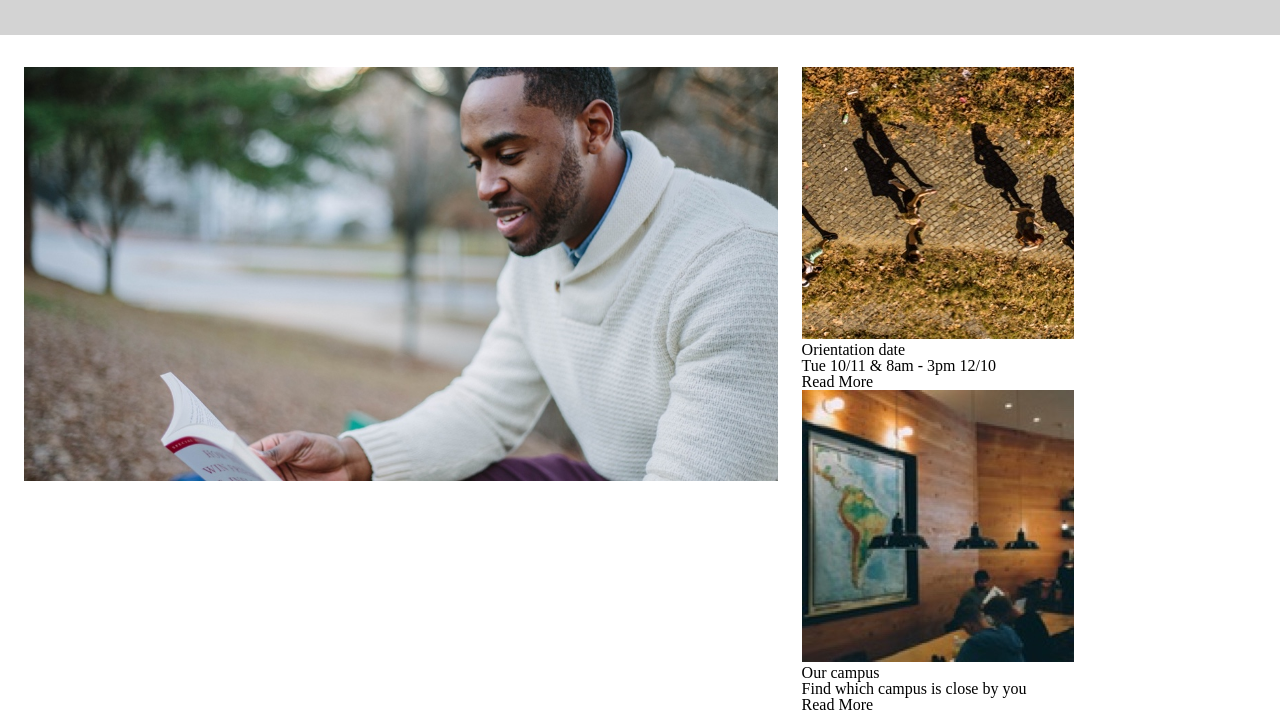
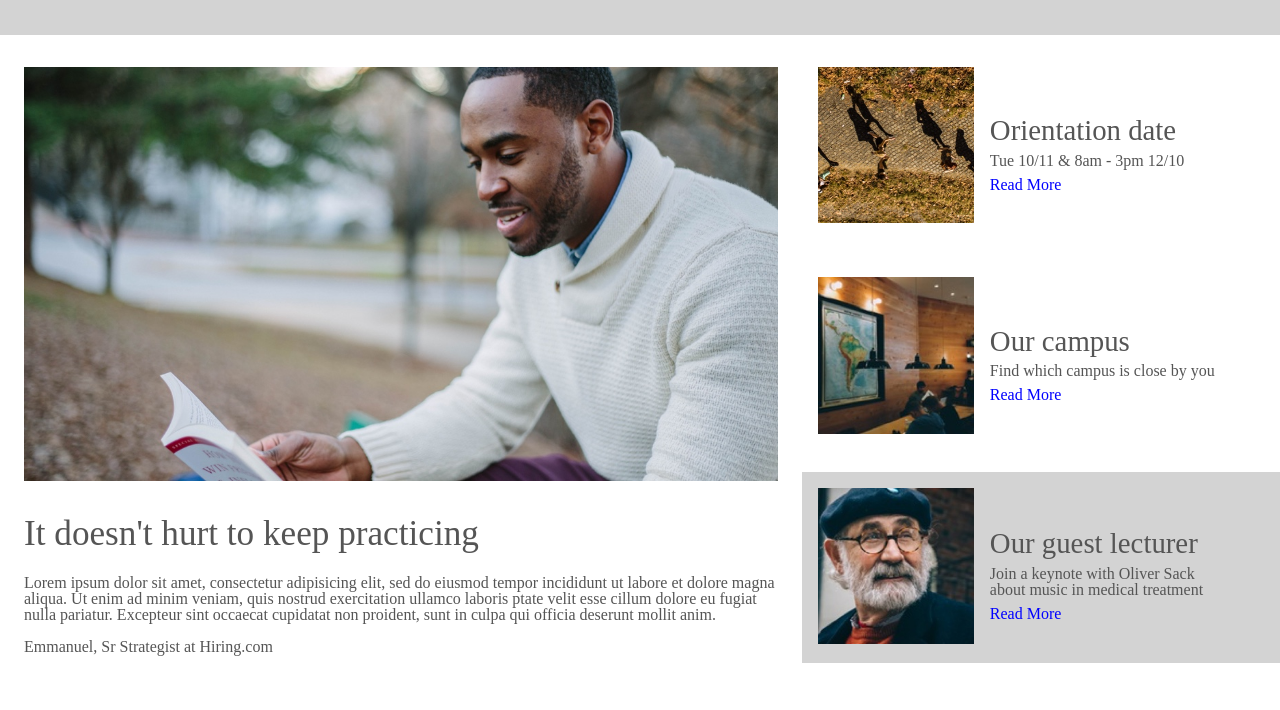
Before and after one commit to shyamnair1487/colmar-academy, a plain HTML site: page index.html in a window 1280 px wide. Shown: the part 653-1363 px from the top of the page. Drawn offline with Linux system fonts and the light colour scheme.

Commit message:
Styled support section 1

```diff
--- a/index.html
+++ b/index.html
@@ -37,6 +37,16 @@
       <div class="container">
         <div class="image">
           <img src="resources/images/information-main.jpg" alt="information">
+          <h2>It doesn't hurt to keep practicing</h2>
+          <p>Lorem ipsum dolor sit amet, consectetur adipisicing elit,
+            sed do eiusmod tempor incididunt ut labore et dolore magna aliqua.
+            Ut enim ad minim veniam, quis nostrud exercitation ullamco laboris ptate velit esse cillum
+            dolore eu fugiat nulla pariatur. Excepteur sint occaecat cupidatat non proident, sunt in
+            culpa qui officia deserunt mollit anim.
+            <br>
+            <br>
+            Emmanuel, Sr Strategist at Hiring.com
+          </p>
         </div>
         <div class="description">
           <div class="info">
@@ -44,7 +54,7 @@
               <img src="resources/images/information-orientation.jpg" alt="orientation">
             </div>
             <div class="details">
-              <h2>Orientation date</h2>
+              <h3>Orientation date</h3>
               <p>Tue 10/11 &amp; 8am - 3pm 12/10</p>
               <a href="#">Read More</a>
             </div>
@@ -54,17 +64,17 @@
               <img src="resources/images/information-campus.jpg" alt="Our campus">
             </div>
             <div class="details">
-              <h2>Our campus</h2>
+              <h3>Our campus</h3>
               <p>Find which campus is close by you</p>
               <a href="#">Read More</a>
             </div>
           </div>
-          <div class="info">
+          <div class="info" id="grey">
             <div class="pic">
               <img src="resources/images/information-guest-lecture.jpg" alt="Guest Lecturer">
             </div>
             <div class="details">
-              <h2>Our guest lecturer</h2>
+              <h3>Our guest lecturer</h3>
               <p>Join a keynote with Oliver Sack <br> about music in medical treatment</p>
               <a href="#">Read More</a>
             </div>
--- a/resources/css/style.css
+++ b/resources/css/style.css
@@ -1,5 +1,8 @@
+/**** General *******/
+
 html, body {
   font-size: 16px;
+  color: 	#555555;
 }
 
 .container {
@@ -13,6 +16,10 @@ html, body {
   max-width: 60%;
 }
 
+.image img {
+  width: 100%;
+}
+
 .description {
   max-width: 40%;
   margin-left: 24px;
@@ -21,7 +28,54 @@ html, body {
 h1 {
   font-size: 2.7rem;
   font-weight: 700;
-  color: 	#555555;
+
+}
+
+h2 {
+  font-size: 2.2rem;
+  font-weight: 500;
+  margin-bottom: 24px;
+}
+
+h3 {
+  font-size: 1.8rem;
+  font-weight: 500;
+  margin-bottom: 8px;
+}
+
+p {
+  margin-bottom: 8px;
+}
+
+.description {
+  display: flex;
+  flex-direction:column;
+  justify-content: space-between;
+}
+
+.info {
+  display: flex;
+}
+.pic {
+  width: 35%;
+}
+
+.pic img {
+  width: 100%;
+  margin: 1rem;
+}
+
+.details {
+  width: 65%;
+  margin-top: 1rem;
+  margin-left: 2rem;
+  display: flex;
+  flex-direction: column;
+  justify-content: center;
+}
+
+#grey {
+  background: lightgrey;
 }
 
 /******** HEADER *******/
@@ -71,19 +125,12 @@ header ul a {
   background: lightgrey;
 }
 
-.jumbotron .image img {
-  width: 100%;
-}
-
 .jumbotron .description {
-  display: flex;
-  flex-direction:column;
   justify-content: center;
 }
 
 .jumbotron .description h1, .jumbotron .description p, .jumbotron .description a {
   width: 70%;
-
 }
 
 .jumbotron h1, .jumbotron p {
@@ -107,6 +154,19 @@ header ul a {
 
 /***** Supporting-section-1 *****/
 
+.supporting-section-1 .description {
+  margin-top: -1rem;
+}
+
 .supporting-section-1 .image img {
-  width: 100%;
+  margin-bottom: 2rem;
 }
+
+.supporting-section-1 a {
+  color: blue;
+}
+
+
+
+
+.
```
